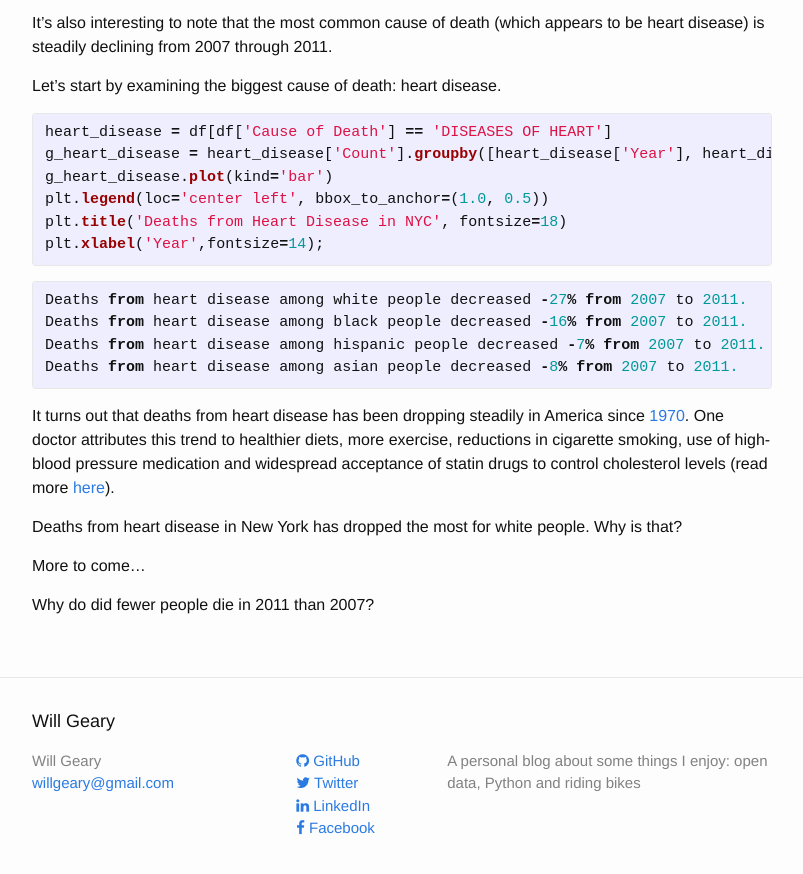
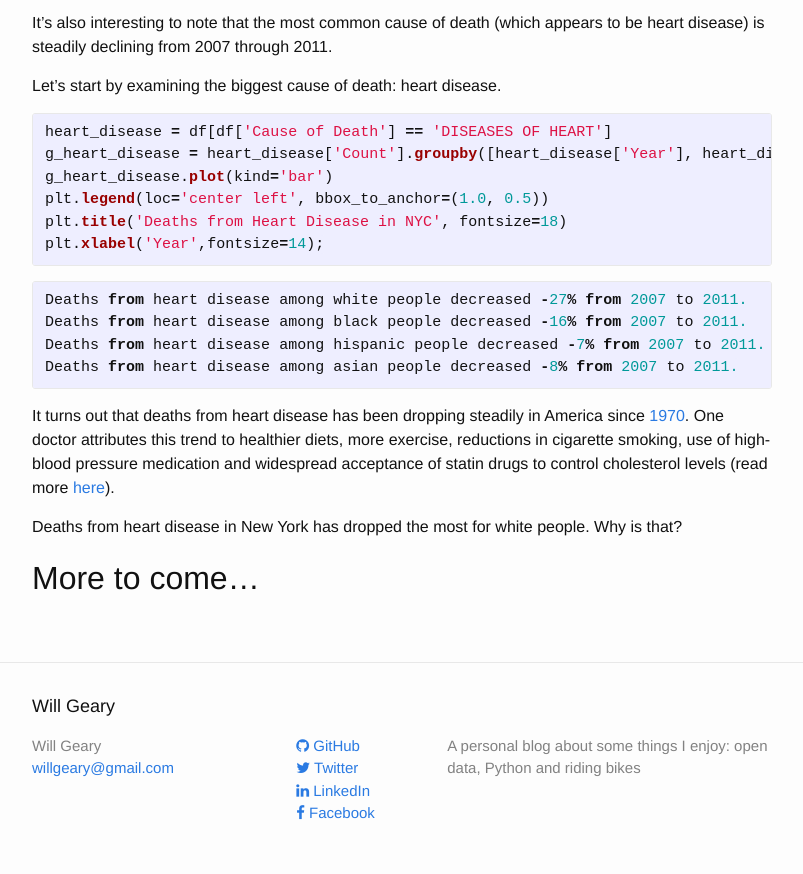
Before and after one commit to willgeary/willgeary.github.io, a Jekyll site: the page built from _posts/2016-05-19-causes-of-death-in-new-york.markdown, in a window 1280 px wide and 900 px high, scrolled down 6036 px. Shown: the top 874 px of the window, without its empty margins (238-1041 px from the left). Built offline with Jekyll 4.4.1, drawn with Linux system fonts in a browser that asks for light colours; nearby versions of some CDN libraries.

Commit message:
save my work

```diff
--- a/_posts/2016-05-19-causes-of-death-in-new-york.markdown
+++ b/_posts/2016-05-19-causes-of-death-in-new-york.markdown
@@ -204,13 +204,4 @@ It turns out that deaths from heart disease has been dropping steadily in Americ
 
 Deaths from heart disease in New York has dropped the most for white people. Why is that?
 
-More to come...
-
-
-
-
-
-
-
-
-Why do did fewer people die in 2011 than 2007?
+## More to come...
```
